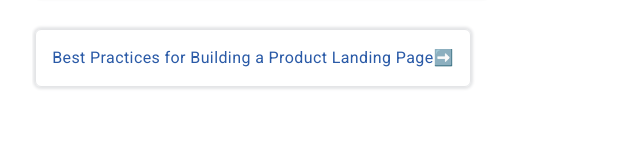
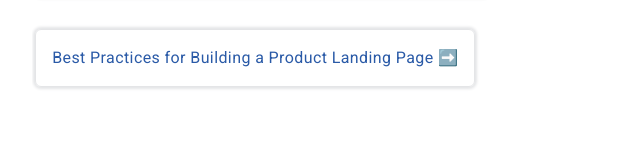
Before and after one commit to rmorabia/sophi-li.github.io, a Gatsby site: page /5-Ways-to-Get-Over-Plateaus in a window 1280 px wide. Shown: the part 1605-1771 px from the top of the page, 224-864 px from the left. Built offline with nearby package versions, Linux system fonts and the light colour scheme; Gatsby itself is replaced by a stand-in of ours; some packages are replaced by stand-ins of ours.

Commit message:
update spacing in up next buttons

```diff
--- a/src/templates/blogPost.js
+++ b/src/templates/blogPost.js
@@ -37,10 +37,8 @@ const BlogTemplate = ({ data, pageContext }) => {
         <p className={styles.linkpTag}>
           {next && (
             <Link to={next.frontmatter.path} className={styles.link}>
-              {next.frontmatter.title}
               <span role="img" aria-label="right arrow">
-                {' '}
-                ➡️
+                {next.frontmatter.title} ➡️
               </span>
             </Link>
           )}
```
